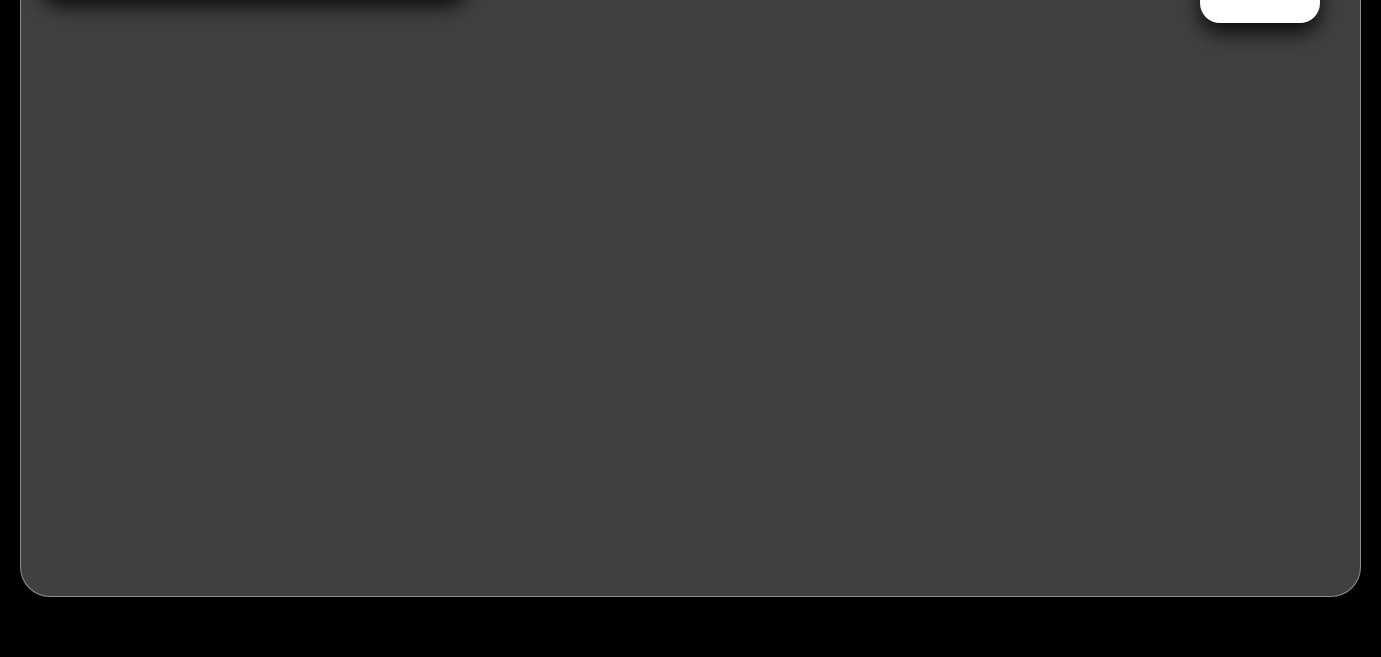
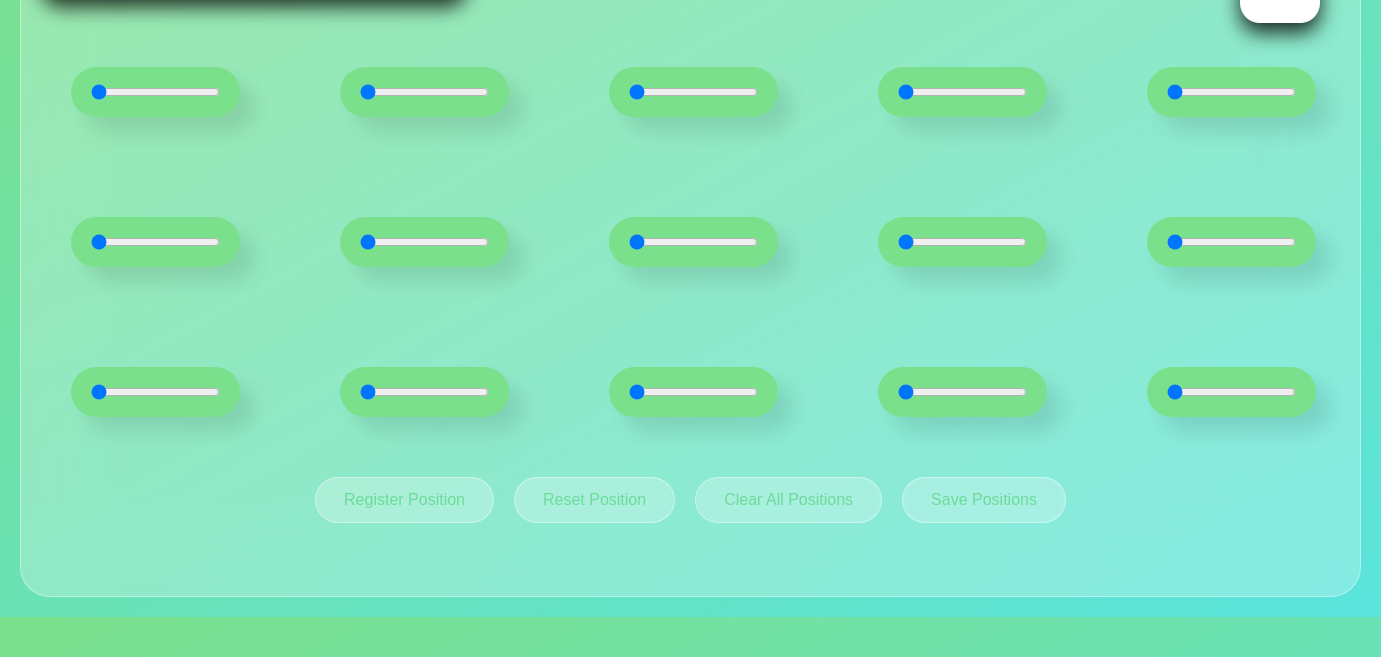
Before and after one commit to Sank34/ServoController, an Electron app: page index.html in a window 1381 px wide. Shown: the part 143-800 px from the top of the page. Drawn offline with Linux system fonts and the light colour scheme.

Commit message:
added main design

```diff
--- /dev/null
+++ b/animation.js
@@ -0,0 +1,8 @@
+let menutoggle = document.querySelector('div.content > div.toggle')
+menutoggle.onclick = function (){
+  if (menutoggle.classList.contains('active')) {
+        menutoggle.classList.remove('active')
+    } else {
+        menutoggle.classList.add('active')
+    }
+}
--- a/index.html
+++ b/index.html
@@ -16,16 +16,67 @@
         <span></span>
         <span></span>
        </div>
-
+      <div class="sliders1">
+        <div class="box">
+          <input type="range" class="range" value="0" min="0" max="180">
+        </div>
+        <div class="box">
+          <input type="range" class="range" value="0" min="0" max="180">
+        </div>
+        <div class="box">
+          <input type="range" class="range" value="0" min="0" max="180">
+        </div>
+        <div class="box">
+          <input type="range" class="range" value="0" min="0" max="180">
+        </div>
+        <div class="box">
+          <input type="range" class="range" value="0" min="0" max="180">
+        </div>
+      </div>
+      <div class="sliders2">
+        <div class="box">
+          <input type="range" class="range" value="0" min="0" max="180">
+        </div>
+        <div class="box">
+          <input type="range" class="range" value="0" min="0" max="180">
+        </div>
+        <div class="box">
+          <input type="range" class="range" value="0" min="0" max="180">
+        </div>
+        <div class="box">
+          <input type="range" class="range" value="0" min="0" max="180">
+        </div>
+        <div class="box">
+          <input type="range" class="range" value="0" min="0" max="180">
+        </div>
+      </div>
+      <div class="sliders3">
+        <div class="box">
+          <input type="range" class="range" value="0" min="0" max="180">
+        </div>
+        <div class="box">
+          <input type="range" class="range" value="0" min="0" max="180">
+        </div>
+        <div class="box">
+          <input type="range" class="range" value="0" min="0" max="180">
+        </div>
+        <div class="box">
+          <input type="range" class="range" value="0" min="0" max="180">
+        </div>
+        <div class="box">
+          <input type="range" class="range" value="0" min="0" max="180">
+        </div>
+      </div>
+      <div class="footer">
+        <div class="btn">Register position</div>
+        <div class="btn">Reset position</div>
+        <div class="btn">Clear all positions</div>
+        <div class="btn">Save positions</div>
+      </div>
      </div>
 
     <!-- You can also require other files to run in this process -->
     <script src="./renderer.js"></script>
-    <script>
-        let menutoggle = document.getElementsByClassName('content').querySelector('.toggle')
-        menutoggle.onclick = function (){
-          menutoggle.classList.add('active')
-        }
-       </script>
+    <script src="./animation.js"></script>
   </body>
 </html>
--- a/main.js
+++ b/main.js
@@ -5,8 +5,8 @@ const path = require('path')
 function createWindow () {
   // Create the browser window.
   const mainWindow = new BrowserWindow({
-    width: 800,
-    height: 600,
+    width: 1381,
+    height: 725,
     webPreferences: {
       preload: path.join(__dirname, 'preload.js')
     }
--- a/style.css
+++ b/style.css
@@ -11,7 +11,7 @@
     --white: #fff;
     --white-alpha-40: rgba(255,255,255, 0.40);
     --white-alpha-25: rgba(255,255,255, 0.25);
-    --backdrop-filter-blur: blur(20px);
+    --backdrop-filter-blur: blur(40px);
   }
 
   *{
@@ -25,7 +25,7 @@
     box-sizing: border-box;
 }
 body{
-    background: #000;
+    background: linear-gradient(to bottom right, var(--pink-light), var(--cyan-light));
     font-family: 'Poppins', sans-serif;
 }
 
@@ -78,7 +78,7 @@ a{
 }
 
 .toggle{
-    width: 120.09px;
+    width: 80.09px;
     height: 105.15px;
     background-color: #4d8e50;
     position: fixed;
@@ -96,15 +96,16 @@ a{
 }
 .toggle span{
   position: absolute;
-  width: 90px;
+  width: 50px;
   height: 4px;
+  left: 15px;
   background: #1863ff;
   border-radius: 4px;
   transition: 0.5s;
 }
 .toggle span:nth-child(1){
   transform: translateY(-15px);
-  width: 60px;
+  width: 50px;
   left: 15px;
 }
 .toggle.active span:nth-child(1){
@@ -115,7 +116,7 @@ a{
 
 .toggle span:nth-child(2){
   transform: translateY(15px);
-  width: 75px;
+  width: 50px;
   left: 15px;
 }
 .toggle.active span:nth-child(2){
@@ -124,5 +125,104 @@ a{
   transition-delay: 0.25s;
 }
 .toggle.active span:nth-child(3){
-  transform:  translateX(60px);
+  transform:  translateX(110px);
 }
+/* Button */
+.btn{
+  line-height: 1.5;
+  background-color: var(--white-alpha-25);
+  padding: 10px 28px;
+  display: inline-block;
+  border-radius: 30px;
+  color: var(--main-color);
+  font-weight: 500;
+  text-transform: capitalize;
+  border: 1px solid var(--white-alpha-40);
+  font-family: inherit;
+  font-size: 16px;
+  cursor: pointer;
+  user-select: none;
+  position: relative;
+  overflow: hidden;
+  vertical-align: middle;
+  transition: color 0.3s ease;
+  margin: 10px;
+}
+.btn::before{
+  content: '';
+  position: absolute;
+  top: 0;
+  left: 0;
+  width: 0%;
+  height: 100%;
+  background-color: var(--main-color);
+  border-radius: 30px;
+  z-index: -1;
+  opacity: 0.12;
+  transition: width 0.3s ease;
+}
+.btn:hover::before{
+  width: 100%;
+}
+.btn:hover{
+  color: var(--white);
+}
+.content .footer{
+  display: flex;
+  justify-content: center;
+  align-items: center;
+}
+/* Sliders */
+.content .sliders1 .box {
+  position: relative;
+  margin: 50px;
+  display: flex;
+  justify-content: center;
+  align-items: center;
+  padding: 20px;
+  background: #7be08c;
+  border-radius: 40px;
+  box-shadow: 15px 15px 20px rgba(0,0,0,0.1);
+  width: 200px;
+  height: 50px;
+}
+ .sliders1{
+  display: flex;
+
+}
+
+.content .sliders2 .box {
+  position: relative;
+  margin: 50px;
+  display: flex;
+  justify-content: center;
+  align-items: center;
+  padding: 20px;
+  background: #7be08c;
+  border-radius: 40px;
+  box-shadow: 15px 15px 20px rgba(0,0,0,0.1);
+  width: 200px;
+  height: 50px;
+}
+ .sliders2{
+  display: flex;
+
+}
+
+.content .sliders3 .box {
+  position: relative;
+  margin: 50px;
+  display: flex;
+  justify-content: center;
+  align-items: center;
+  padding: 20px;
+  background: #7be08c;
+  border-radius: 40px;
+  box-shadow: 15px 15px 20px rgba(0,0,0,0.1);
+  width: 200px;
+  height: 50px;
+}
+ .sliders3{
+  display: flex;
+
+}
```
Also changed, not shown: bg.webp (added).
